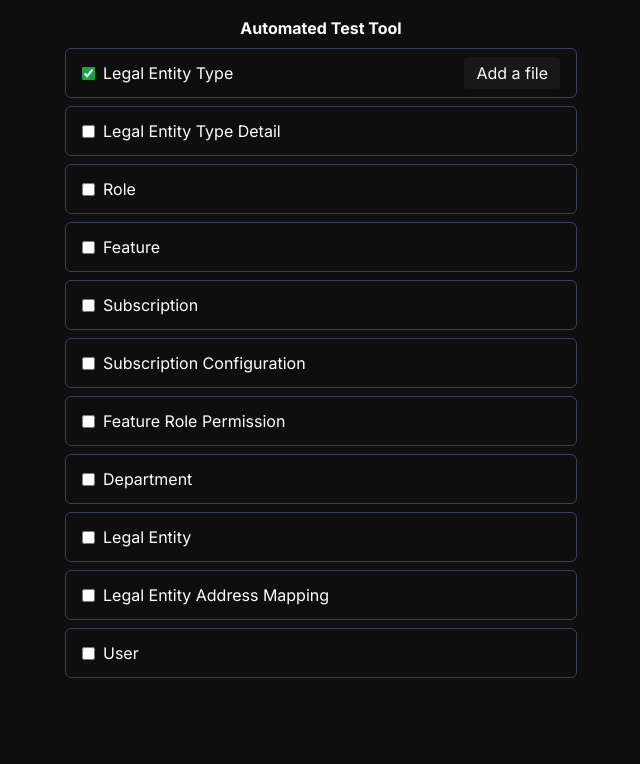
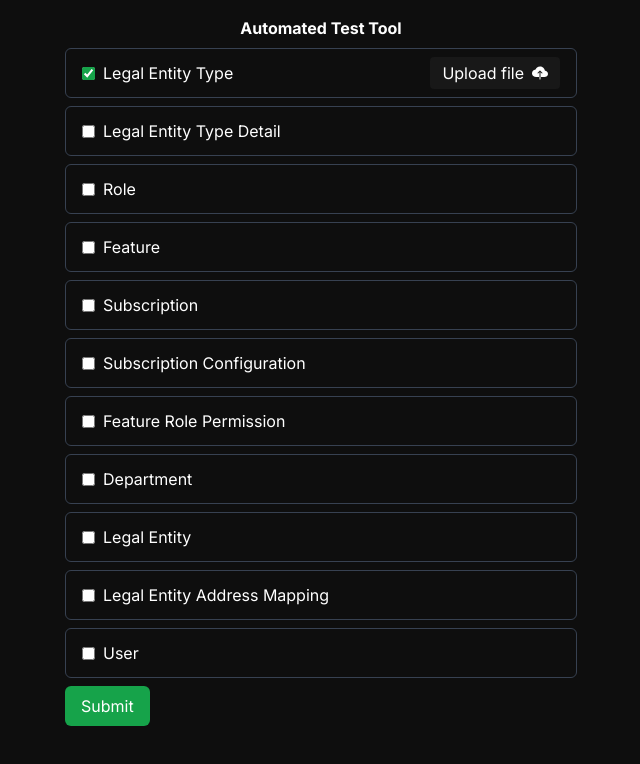
Before and after one commit to nandkishor-kumawat/Automated-Testing-Tool, a Next.js app: page / in a window 1280 px wide. Both pictures are taken after a click on the checkbox 407 px from the left and 73 px from the top of the page. Shown: the top 764 px of the page, without its empty margins (319-959 px from the left). Built offline with nearby package versions, Linux system fonts and the light colour scheme.

Commit message:
add action

```diff
--- a/src/app/page.js
+++ b/src/app/page.js
@@ -1,4 +1,6 @@
+"use client"
 import ServiceCard from '@/components/service-card';
+import { excelToJson } from '@/lib/helpers';
 import React from 'react'
 
 const data = [
@@ -18,6 +20,12 @@ const data = [
 
 const page = () => {
 
+  const submitForm = async (formData) => {
+    for (const [key, value] of formData.entries()) {
+      const json = await excelToJson(value);
+      console.log(key, ":", json)
+    }
+  }
 
 
   return (
@@ -30,9 +38,10 @@ const page = () => {
 
 
       <div className='max-w-lg m-auto'>
-        <div className='space-y-2 my-2'>
-        {data.map((service, i) => <ServiceCard key={i} data={service} />)}
-        </div>
+        <form className='space-y-2 my-2' action={submitForm}>
+          {data.map((service, i) => <ServiceCard key={i} data={service} />)}
+          <button className='bg-green-600 text-white px-4 py-2 rounded-md'>Submit</button>
+        </form>
       </div>
     </div>
   )
--- a/src/components/service-card.jsx
+++ b/src/components/service-card.jsx
@@ -1,12 +1,13 @@
 "use client"
-import React from 'react'
+import React, { useRef } from 'react'
 import { MdCancel } from "react-icons/md";
 import { useState } from 'react';
-
+import { IoCloudUpload } from "react-icons/io5";
 
 const ServiceCard = ({ data }) => {
     const [showFileInput, setShowFileInput] = useState(false);
-    const [file, setFile] = useState('')
+    const [file, setFile] = useState('');
+    const fileRef = useRef(null);
 
     const handleCheckboxChange = () => {
         setShowFileInput(!showFileInput);
@@ -28,22 +29,27 @@ const ServiceCard = ({ data }) => {
         setFile(e.target.files[0])
     }
 
-    const textLabel = file ? file?.name?.length > 13 ? file?.name?.slice(0, 12) + '...' : file?.name : "Add a file";
+    const deleteFile = () => {
+        setFile('')
+        fileRef.current.value = '';
+    }
+
+    const textLabel = file ? file?.name?.length > 13 ? file?.name?.slice(0, 12) + '...' : file?.name : "Upload file";
 
     return (
         <div className='flex items-center border-gray-700 border px-4 py-2 rounded-md justify-between'>
             <div className='flex h-[32px] items-center  '>
-                <input type='checkbox' name={data.id} className='accent-green-600'
+                <input type='checkbox' className='accent-green-600'
                     onChange={handleCheckboxChange}
                 />
                 <p className='ml-2'>{data.name}</p>
             </div>
             {showFileInput && (
                 <div className='flex gap-2'>
-                    <label htmlFor={data.id} className='flex gap-2 bg-[#1e1e1e]/60 hover:bg-[#1e1e1e]/100 cursor-pointer px-3 py-1 rounded transition-all duration-150 ease-in-out' title={file?.name}>{textLabel}</label>
-                    <input type='file' id={data.id} className='hidden' onChange={selectFile} />
+                    <label htmlFor={data.id} className='flex items-center gap-2 bg-[#1e1e1e]/60 hover:bg-[#1e1e1e]/100 cursor-pointer px-3 py-1 rounded transition-all duration-150 ease-in-out' title={file?.name}>{textLabel}{!file && <IoCloudUpload />}</label>
+                    <input type='file' id={data.id} name={data.id} className='hidden' onChange={selectFile} ref={fileRef} />
                     {file && (
-                        <button className='hover:text-red-700 text-red-600 font-bold' onClick={() => setFile('')}>
+                        <button className='hover:text-red-700 text-red-600 font-bold' onClick={deleteFile}>
                             <MdCancel />
                         </button>
                     )}
```
